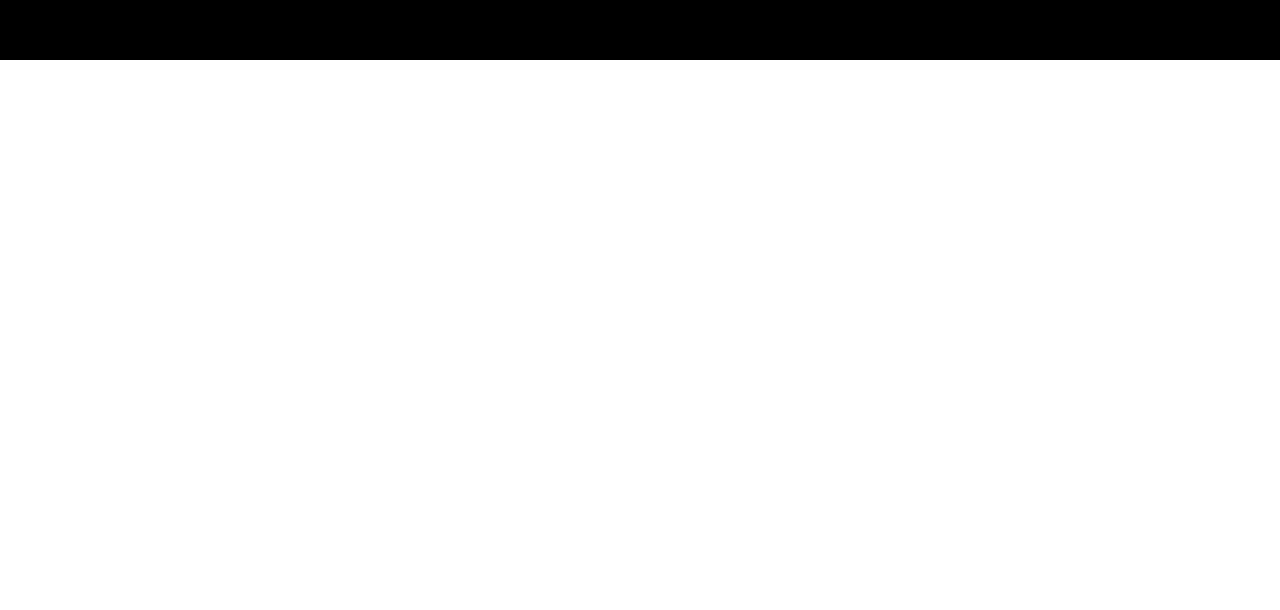
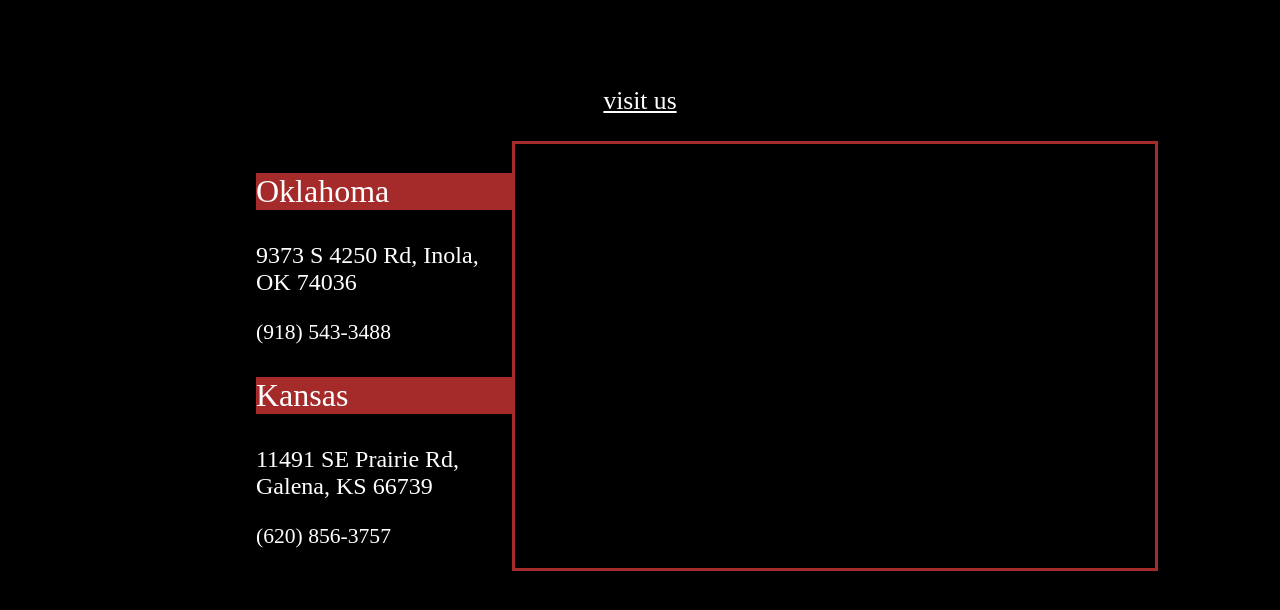
Before and after one commit to cttub/GentleMenClub, a React (Create React App) app: page / in a window 1280 px wide. Shown: the part 1704-2314 px from the top of the page. Before the commit the page ends 1764 px from the top, so only its background shows below. Built offline with nearby package versions, Linux system fonts and the light colour scheme.

Commit message:
Location

```diff
--- a/src/Components/Home.js
+++ b/src/Components/Home.js
@@ -13,7 +13,7 @@
             <p className = "Title">Sensations Gentleman's Club</p>
             <p className = "SubTitle">fully nude • 18 and up •  pay at door</p>
             <div className = "row">
-                <p className = "item">visit us</p>
+            <a href = '#location'><p className = "item">visit us</p></a>
                 <img id = "midLogo" src = {logo}></img>
                 <a href = '#services'><p className = "item">services</p></a>
             </div>
--- a/src/Components/Location.js
+++ b/src/Components/Location.js
@@ -9,11 +9,28 @@
         return(
 
             <div className = "MainLocation" id = 'location'>
+            <p className="locationTitle">visit us</p>
 
+            <div className="locationBody">
+                <div className="LocationDescription">
+                <div className ="locationdesc">
+                    <p className="LocationName">Oklahoma</p>
+                    <p className = "Address">9373 S 4250 Rd, Inola, OK 74036</p>
+                    <p className = "Number">(918) 543-3488</p>
+                </div>
 
-                <div className = "Map">
+                <div className ="locationdesc">
+                <p className="LocationName">Kansas</p>
+                <p className = "Address">11491 SE Prairie Rd, Galena, KS 66739</p>
+                <p className = "Number">(620) 856-3757</p>
+                </div>
+                </div>
+
+                <div className="Map">
 
                 </div>
+            </div>
+
             </div>
 
 
--- a/src/Components/Navigation.js
+++ b/src/Components/Navigation.js
@@ -14,7 +14,7 @@
                  <a href = "#home"><p className='button'>home</p></a>
                  <a href = '#services'><p className='button'>services</p></a>
                  <p className='button'>policy</p>
-                 <p className='button'>visit us</p>
+                 <a href = '#location'><p className='button'>visit us</p></a>
                  </div>
 
             </div>
--- a/src/Styles/Location.css
+++ b/src/Styles/Location.css
@@ -0,0 +1,48 @@
+.MainLocation{
+    padding-bottom: 20vh;
+
+}
+.locationTitle{
+
+   text-align: center;
+    color: white;
+    font-size: 2vw;
+    font-family: 'Vollkorn SC';
+    text-decoration: underline;
+}
+.locationBody{
+
+    display: flex;
+}
+.LocationName{
+    background-color: brown;
+    font-size: 4vh;
+    color: white;
+    font-family: 'Vollkorn SC';
+    transition: all .2s ease-in-out;
+}
+.LocationName:hover{
+    background-color: brown;
+    opacity: 50%;
+
+}
+.Address{
+    color: white;
+    font-family: 'Vollkorn';
+    font-size: 3vh;
+}
+.Number{
+    color: white;
+    font-family: 'Vollkorn';
+    font-size: 2.7vh;
+}
+.locationdesc{
+    padding-left: 20vw;
+
+    width: 20vw;
+}
+.Map{
+    border: solid brown;
+    width: 50vw;
+
+}
```
